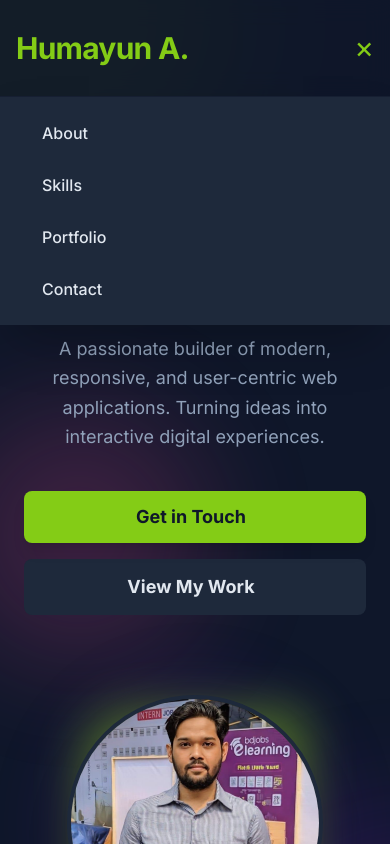
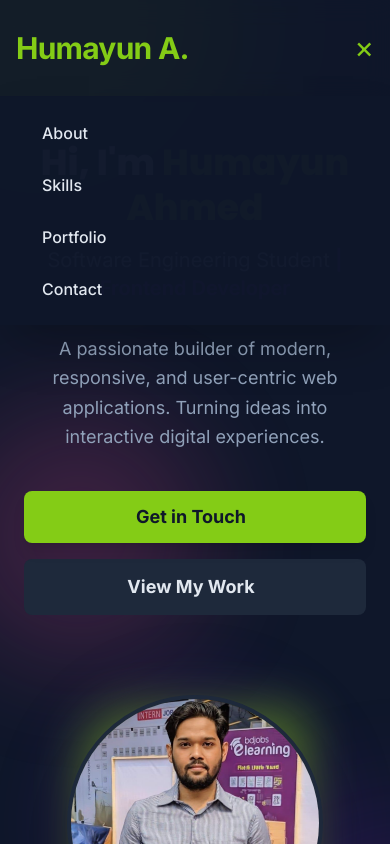
Before and after one commit to nhumayun2/Portfolio, an Angular app: page / in a window 390 px wide. Both pictures are taken after a click on the button "Toggle mobile menu". Shown: the top 844 px of the page. Built offline with nearby package versions, Linux system fonts and the light colour scheme.

Commit message:
header dropdown updated

```diff
--- a/src/app/shared/header/header.component.html
+++ b/src/app/shared/header/header.component.html
@@ -59,7 +59,7 @@
   <div
     *ngIf="isMenuOpen"
     [@menuToggle]
-    class="md:hidden absolute top-full left-0 w-full bg-[var(--color-brand-surface)] shadow-2xl z-[55] origin-top border-t border-[var(--color-brand-dark)]/50"
+    class="md:hidden absolute top-full left-0 w-full bg-[var(--color-brand-dark)]/98 text-[var(--color-brand-text-on-dark)] shadow-2xl z-[55] origin-top border-t border-[var(--color-brand-dark)]/50"
   >
     <div class="py-3 px-2 space-y-1">
       <a
```
